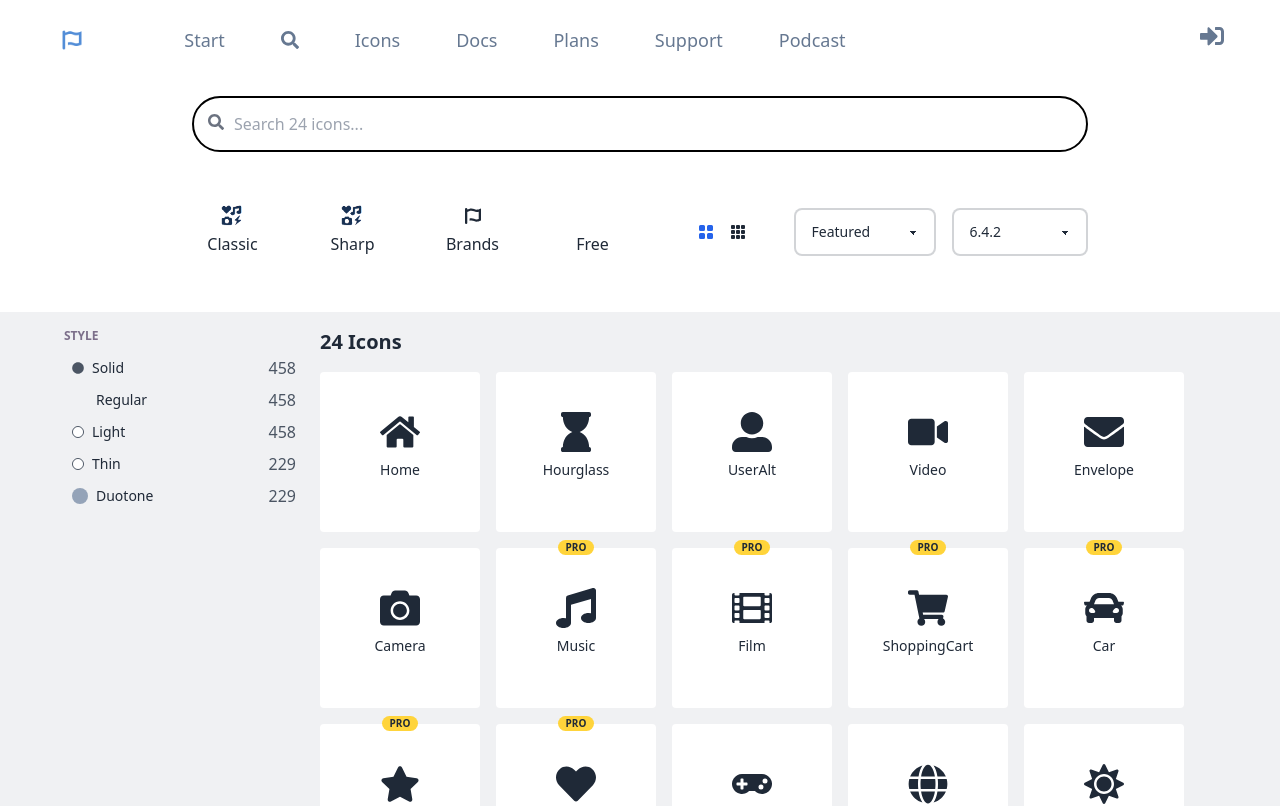
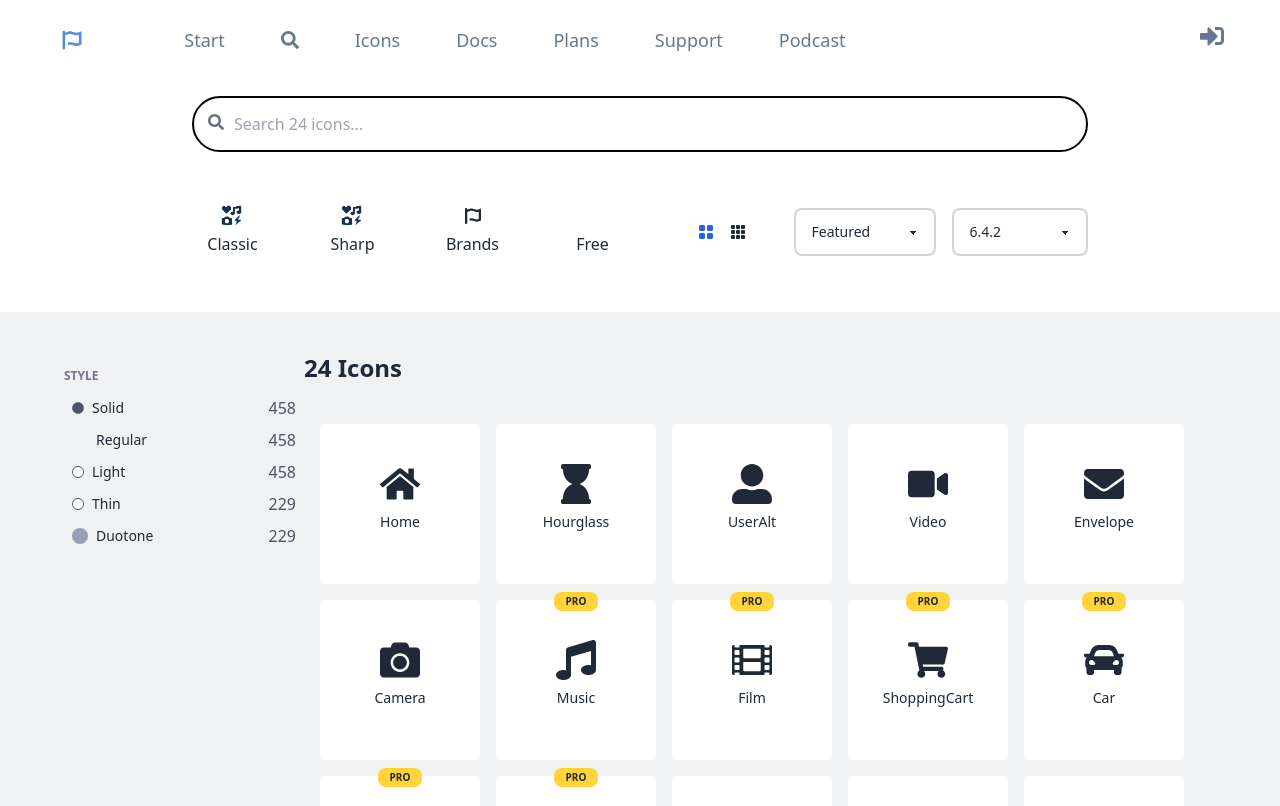
Before and after one commit to hasanisokay/font-awesome-replica, a React (Vite) app: page / in a window 1280 px wide. Shown: the top 806 px of the page. Built offline with nearby package versions, Linux system fonts and the light colour scheme; some icons are missing.

Commit message:
edited pro tag

```diff
--- a/src/components/Icons.jsx
+++ b/src/components/Icons.jsx
@@ -12,9 +12,8 @@ const Icons = () => {
     const [showLight, setShowLightIcon] = useState(true);
     const [showThin, setShowThinIcon] = useState(true);
     const [showDuotone, setShowDuotoneIcon] = useState(true);
-    const { category, sortMethod, iconsDisplayMethod, searchedText, setClickedIcon } = useContext(MenuContext)
+    const { category, setCategory, sortMethod, iconsDisplayMethod, searchedText, setClickedIcon } = useContext(MenuContext)
     const [filteredIcon, setFilteredIcon] = useState(iconsData);
-console.log(searchedText);
     const handleIconClik = (icon) => {
         setClickedIcon(icon)
         document.getElementById('my_modal_2').showModal()
@@ -34,11 +33,11 @@ console.log(searchedText);
             });
             return setFilteredIcon(sortedIcons)
         }
-        setFilteredIcon(filteredIcons.filter((icon)=>icon.name.toLocaleLowerCase().includes(searchedText.toLocaleLowerCase() || "")));
+        setFilteredIcon(filteredIcons.filter((icon) => icon.name.toLocaleLowerCase().includes(searchedText.toLocaleLowerCase() || "")));
     }, [category, sortMethod, searchedText])
 
     return (
-        <div className="bg-[#f0f1f3] min-h-[100vh]">
+        <div className="bg-[#f0f1f3] min-h-[100vh] py-10">
             <div className="lg:flex w-[90%] mx-auto">
                 <div className="hidden lg:block">
                     <h3 className="font-bold text-xs text-[#7c6f8a]  pt-[16px]">STYLE</h3>
@@ -76,12 +75,19 @@ console.log(searchedText);
                     </div>
                 </div>
                 <div>
-
-                    <h3 className="font-bold lg:text-xl text-lg px-[16px] pt-[16px]">{filteredIcon.length} Icons</h3>
+                    <div className="flex items-center gap-10 mb-6">
+                        <h3 className="font-bold lg:text-2xl text-lg">{filteredIcon.length} Icons</h3>
+                        {
+                             /[a-zA-Z]/g.test(category) && <div className="flex">
+                                {category.split(" ").map((icon, index)=> /[a-zA-Z]/g.test(icon) && <div key={index} className="px-4 py-2 bg-white text-xs font-bold mx-2 rounded-full flex gap-4 items-center"> <span className="hover:text-blue-600">{icon.toUpperCase()}</span> <span onClick={()=>setCategory(category.replace(icon,""))} className="text-[10px] hover:text-red-600 cursor-pointer font-light ">x</span></div>)}
+                                <button onClick={() => setCategory("")} className="hover:text-blue-600 hover:border-blue-600 py-1 px-2 font-bold rounded-full text-xs border border-gray-500">RESET</button>
+                            </div>
+                        }
+                    </div>
                     <div className={` flex flex-wrap gap-4 px-[16px] py-[16px] `} >
-                        {filteredIcon.map((iconInfo, index) => <div onClick={() => handleIconClik(iconInfo)} className={`relative ${iconsDisplayMethod === "list" && "flex-row p-2 w-32 h-12"} ${iconsDisplayMethod === "compact" && "p-8 w-32 h-32 flex-col"} ${iconsDisplayMethod === "roomy" && "lg:w-40 lg:h-40 w-36 h-36 p-10 flex-col"} cursor-pointer duration-300  flex items-center gap-2 rounded bg-white hover:bg-[#ffd43b]`} key={index}>
+                        {filteredIcon.map((iconInfo, index) => <div onClick={() => handleIconClik(iconInfo)} className={`relative ${iconsDisplayMethod === "list" && "flex-row p-2 w-48 h-12"} ${iconsDisplayMethod === "compact" && "p-8 w-32 h-32 flex-col"} ${iconsDisplayMethod === "roomy" && "lg:w-40 lg:h-40 w-36 h-36 p-10 flex-col"} cursor-pointer duration-300  flex items-center gap-2 rounded bg-white hover:bg-[#ffd43b]`} key={index}>
                             <GetIconByName name={iconInfo.name} />
-                            {iconInfo.type ==="pro" && <span className={`px-2 ${ iconsDisplayMethod ==="list" ? "right-4" :""} -top-2 text-[10px] absolute  font-semibold text-center rounded-xl bg-[#ffd43b] `}>PRO</span> }
+                            {iconInfo.type === "pro" && <span className={`px-[12px] py-[2px] ${iconsDisplayMethod === "list" ? "right-4" : ""} -top-2 lg:text-[10px] text-[10px] absolute font-semibold lg:font-bold text-center rounded-lg bg-[#ffd43b] `}>PRO</span>}
                             <span className="text-sm">{iconInfo.name.replace("Fa", "")}</span>
                         </div>)}
                     </div>
```
